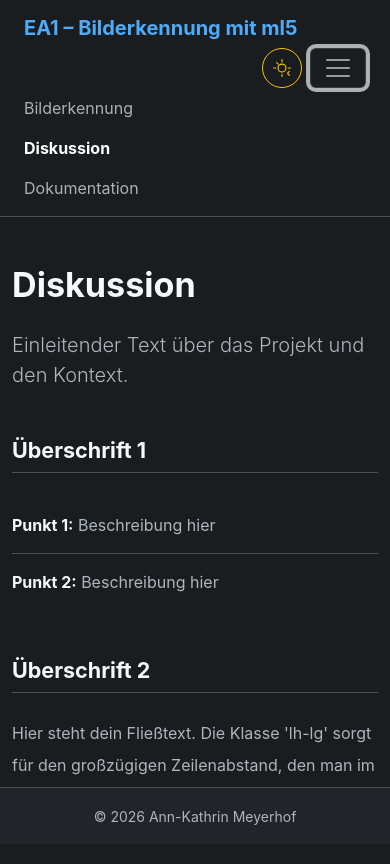
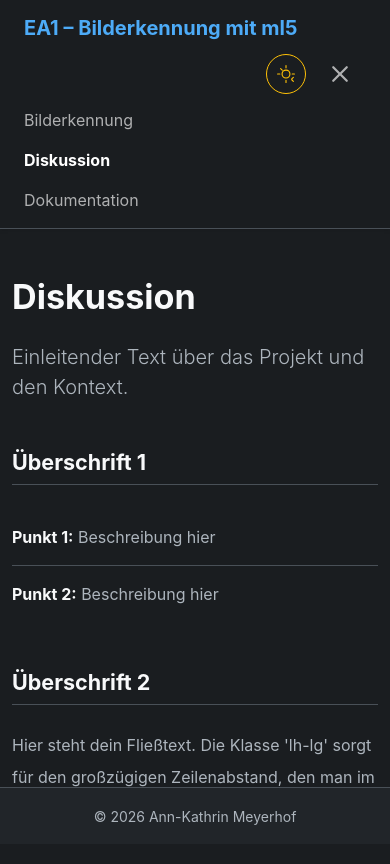
Before and after one commit to AnnMyrhf/deepLearning_EA1, a React (Vite) app in the folder ml5/: page /diskussion in a window 390 px wide. Both pictures are taken after a click on the button 338 px from the left and 68 px from the top of the page. Shown: the top 864 px of the page. Built offline with nearby package versions, Linux system fonts and the light colour scheme.

Commit message:
Navbar-Anpassung collapsed Burger-Menü zu X-Icon ändern

```diff
--- a/ml5/components/Navbar.jsx
+++ b/ml5/components/Navbar.jsx
@@ -2,10 +2,10 @@ import { useState, useEffect } from 'react'
 import { NavLink } from 'react-router-dom'
 
 export default function Navbar() {
-    // Dark Mode ist als Default auf true gesetzt
     const [isDarkMode, setIsDarkMode] = useState(true)
+    // Neuer State für das Menü
+    const [isMenuOpen, setIsMenuOpen] = useState(false)
 
-    // Effekt zum Umschalten des Themes am HTML-Tag
     useEffect(() => {
         document.documentElement.setAttribute('data-bs-theme', isDarkMode ? 'dark' : 'light')
     }, [isDarkMode])
@@ -18,7 +18,6 @@ export default function Navbar() {
                 </NavLink>
 
                 <div className="d-flex align-items-center ms-auto order-lg-last px-2">
-                    {/* Theme Switcher Button */}
                     <button
                         id="theme-toggle"
                         className={`btn btn-sm btn-outline-secondary rounded-circle d-flex align-items-center justify-content-center ${isDarkMode ? 'is-sun' : 'is-moon'}`}
@@ -27,12 +26,10 @@ export default function Navbar() {
                         title={isDarkMode ? 'Zu Light Mode wechseln' : 'Zu Dark Mode wechseln'}
                     >
                         {isDarkMode ? (
-                            /* Sonnen-Icon (wird im Dark Mode angezeigt) */
                             <svg xmlns="http://www.w3.org/2000/svg" width="18" height="18" fill="currentColor" viewBox="0 0 16 16">
                                 <path d="M8 11a3 3 0 1 1 0-6 3 3 0 0 1 0 6zm0 1a4 4 0 1 0 0-8 4 4 0 0 0 0 8zM8 0a.5.5 0 0 1 .5.5v2a.5.5 0 0 1-1 0v-2A.5.5 0 0 1 8 0zm0 13a.5.5 0 0 1 .5.5v2a.5.5 0 0 1-1 0v-2a.5.5 0 0 1 .5-.5zM0 8a.5.5 0 0 1 .5-.5h2a.5.5 0 0 1 0 1h-2A.5.5 0 0 1 0 8zm13 0a.5.5 0 0 1 .5-.5h2a.5.5 0 0 1 0 1h-2a.5.5 0 0 1-.5-.5zM2.866 2.866a.5.5 0 0 1 .708 0l1.414 1.414a.5.5 0 0 1-.708.708L2.866 3.574a.5.5 0 0 1 0-.708zm9.9 9.9a.5.5 0 0 1 .708 0l1.414 1.414a.5.5 0 0 1-.708.708l-1.414-1.414a.5.5 0 0 1 0-.708zm-9.9 9.9a.5.5 0 0 1 0-.708l1.414-1.414a.5.5 0 0 1 .708.708l-1.414 1.414a.5.5 0 0 1-.708 0zm9.9-9.9a.5.5 0 0 1 0-.708l1.414-1.414a.5.5 0 0 1 .708.708l-1.414 1.414a.5.5 0 0 1-.708 0z"/>
                             </svg>
                         ) : (
-                            /* Mond-Icon (wird im Light Mode angezeigt) */
                             <svg xmlns="http://www.w3.org/2000/svg" width="18" height="18" fill="currentColor" viewBox="0 0 16 16">
                                 <path d="M6 .278a.768.768 0 0 1 .08.858 7.208 7.208 0 0 0-.878 3.46c0 4.021 3.278 7.277 7.318 7.277.527 0 1.04-.055 1.533-.16a.787.787 0 0 1 .81.316.733.733 0 0 1-.031.893A8.349 8.349 0 0 1 8.344 16C3.734 16 0 12.286 0 7.71 0 4.266 2.114 1.312 5.124.06a.752.752 0 0 1 .876.218z"/>
                             </svg>
@@ -40,8 +37,22 @@ export default function Navbar() {
                     </button>
                 </div>
 
-                <button className="navbar-toggler" type="button" data-bs-toggle="collapse" data-bs-target="#navbarNav">
-                    <span className="navbar-toggler-icon"></span>
+                <button
+                    className="navbar-toggler border-0 shadow-none p-2"
+                    type="button"
+                    data-bs-toggle="collapse"
+                    data-bs-target="#navbarNav"
+                    onClick={() => setIsMenuOpen(!isMenuOpen)}
+                >
+                    {isMenuOpen ? (
+                        /* X-Icon wenn offen */
+                        <svg xmlns="http://www.w3.org/2000/svg" width="36" height="36" fill="currentColor" viewBox="0 0 16 16">
+                            <path d="M4.646 4.646a.5.5 0 0 1 .708 0L8 7.293l2.646-2.647a.5.5 0 0 1 .708.708L8.707 8l2.647 2.646a.5.5 0 0 1-.708.708L8 8.707l-2.646 2.647a.5.5 0 0 1-.708-.708L7.293 8 4.646 5.354a.5.5 0 0 1 0-.708z"/>
+                        </svg>
+                    ) : (
+                        /* Standard Burger-Icon wenn zu */
+                        <span className="navbar-toggler-icon"></span>
+                    )}
                 </button>
 
                 <div className="collapse navbar-collapse" id="navbarNav">
--- a/ml5/pages/Bilderkennung.jsx
+++ b/ml5/pages/Bilderkennung.jsx
@@ -121,7 +121,7 @@ export default function Bilderkennung() {
                             className="btn btn-reset-small rounded-pill d-flex align-items-center gap-2"
                             onClick={() => setResultsMap({})}
                         >
-                            <span>Alle Ergebenisse zurücksetzen</span>
+                            <span>Alles zurücksetzen</span>
                             <span className="fw-bold">✕</span>
                         </button>
                     )}
```
